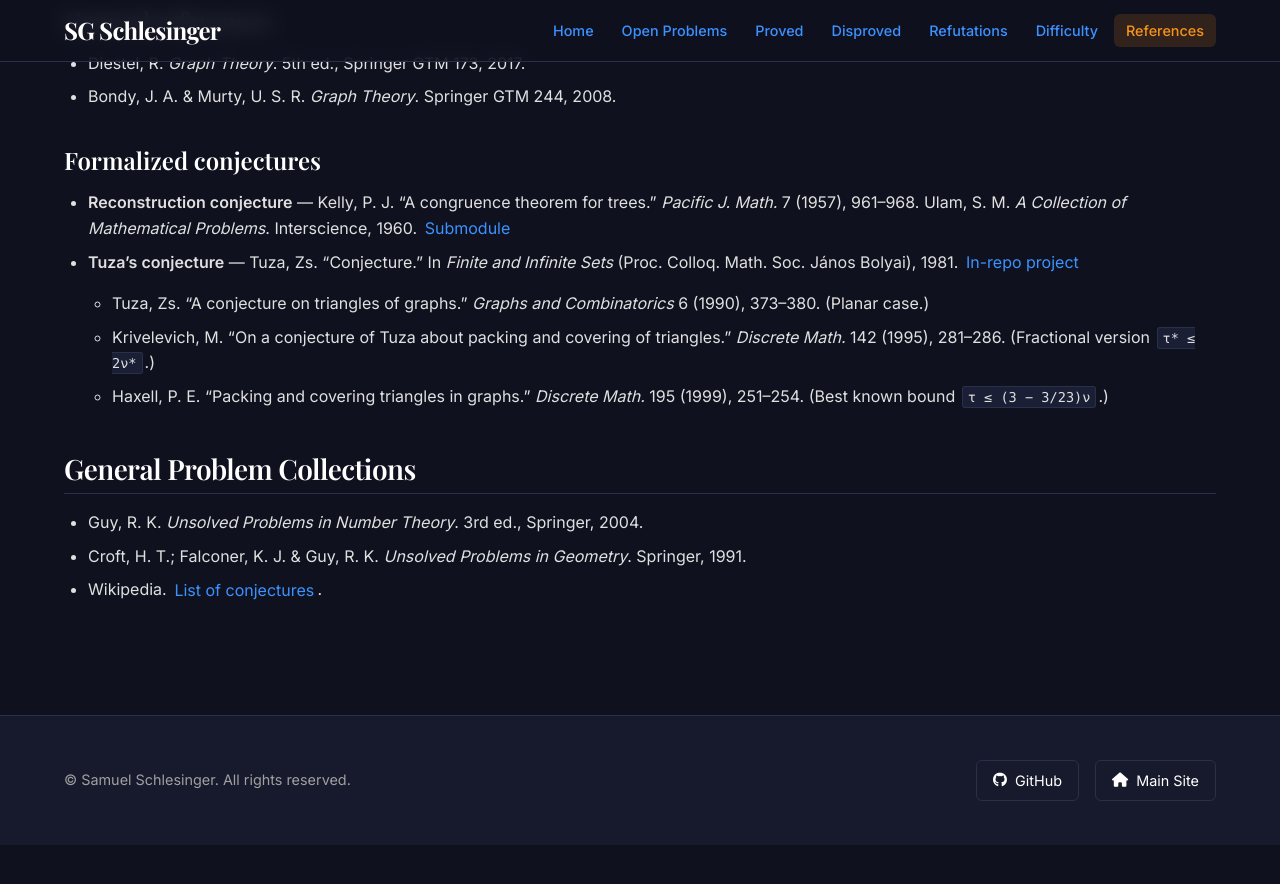
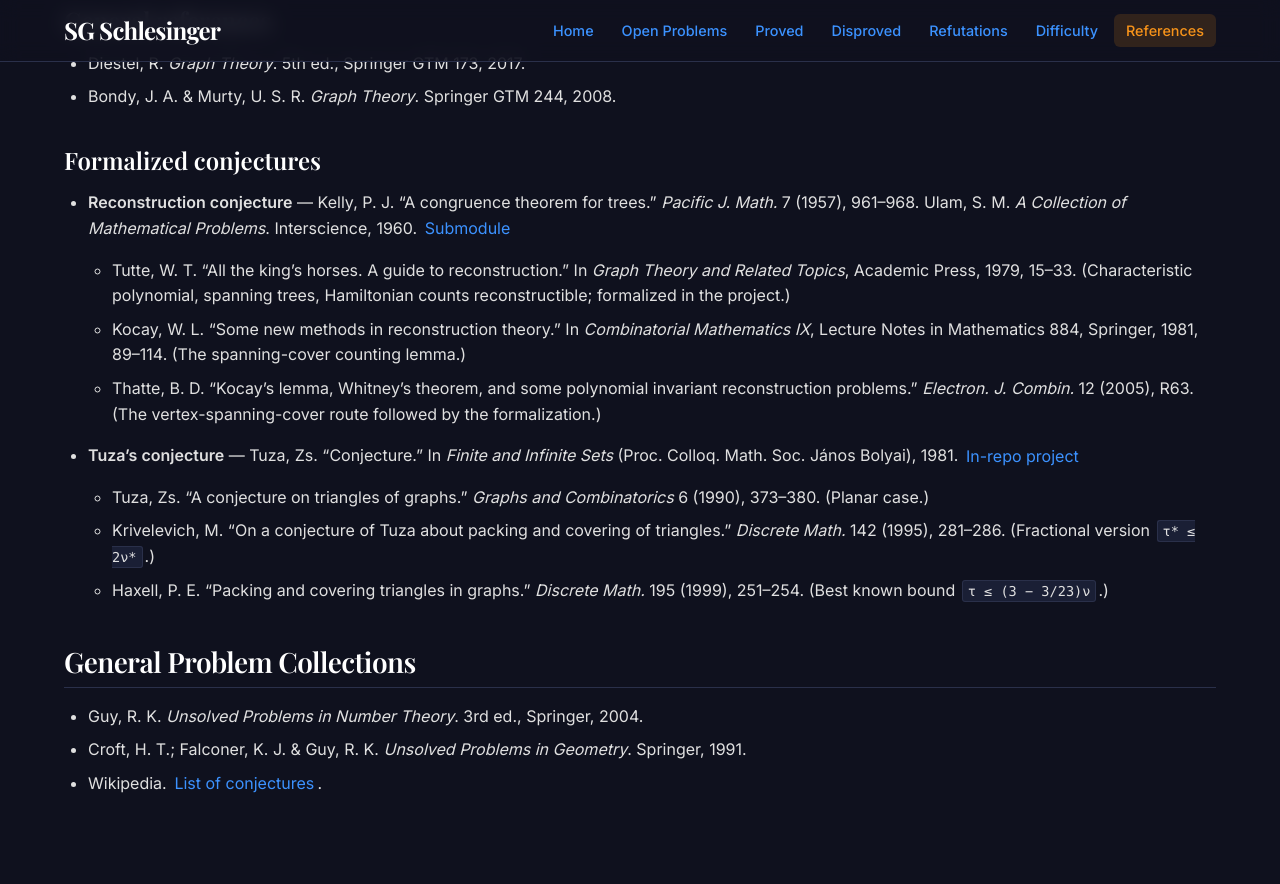
Before and after one commit to SamuelSchlesinger/open-conjecture-formalizations, a Jekyll site: the page built from references.md, in a window 1280 px wide and 900 px high, scrolled down 3265 px. Shown: the top 884 px of the window. Built offline with Jekyll 4.4.1, drawn with Linux system fonts in a browser that asks for light colours; nearby versions of some CDN libraries; some web fonts are replaced; before the commit the page ends 4110 px from its top, so only the background shows below that.

Commit message:
references: Tutte 1979, Kocay 1981, Thatte 2005 (reconstruction formalization sources)

```diff
--- a/references.md
+++ b/references.md
@@ -93,6 +93,9 @@ repository. For per-conjecture details, see the linked project documentation.
 ### Formalized conjectures
 
 - **Reconstruction conjecture** — Kelly, P. J. "A congruence theorem for trees." *Pacific J. Math.* 7 (1957), 961–968. Ulam, S. M. *A Collection of Mathematical Problems*. Interscience, 1960. [Submodule](graph-theory/reconstruction-conjecture/)
+  - Tutte, W. T. "All the king's horses. A guide to reconstruction." In *Graph Theory and Related Topics*, Academic Press, 1979, 15–33. (Characteristic polynomial, spanning trees, Hamiltonian counts reconstructible; formalized in the project.)
+  - Kocay, W. L. "Some new methods in reconstruction theory." In *Combinatorial Mathematics IX*, Lecture Notes in Mathematics 884, Springer, 1981, 89–114. (The spanning-cover counting lemma.)
+  - Thatte, B. D. "Kocay's lemma, Whitney's theorem, and some polynomial invariant reconstruction problems." *Electron. J. Combin.* 12 (2005), R63. (The vertex-spanning-cover route followed by the formalization.)
 - **Tuza's conjecture** — Tuza, Zs. "Conjecture." In *Finite and Infinite Sets* (Proc. Colloq. Math. Soc. János Bolyai), 1981. [In-repo project](graph-theory/tuza/)
   - Tuza, Zs. "A conjecture on triangles of graphs." *Graphs and Combinatorics* 6 (1990), 373–380. (Planar case.)
   - Krivelevich, M. "On a conjecture of Tuza about packing and covering of triangles." *Discrete Math.* 142 (1995), 281–286. (Fractional version `τ* ≤ 2ν*`.)
```
